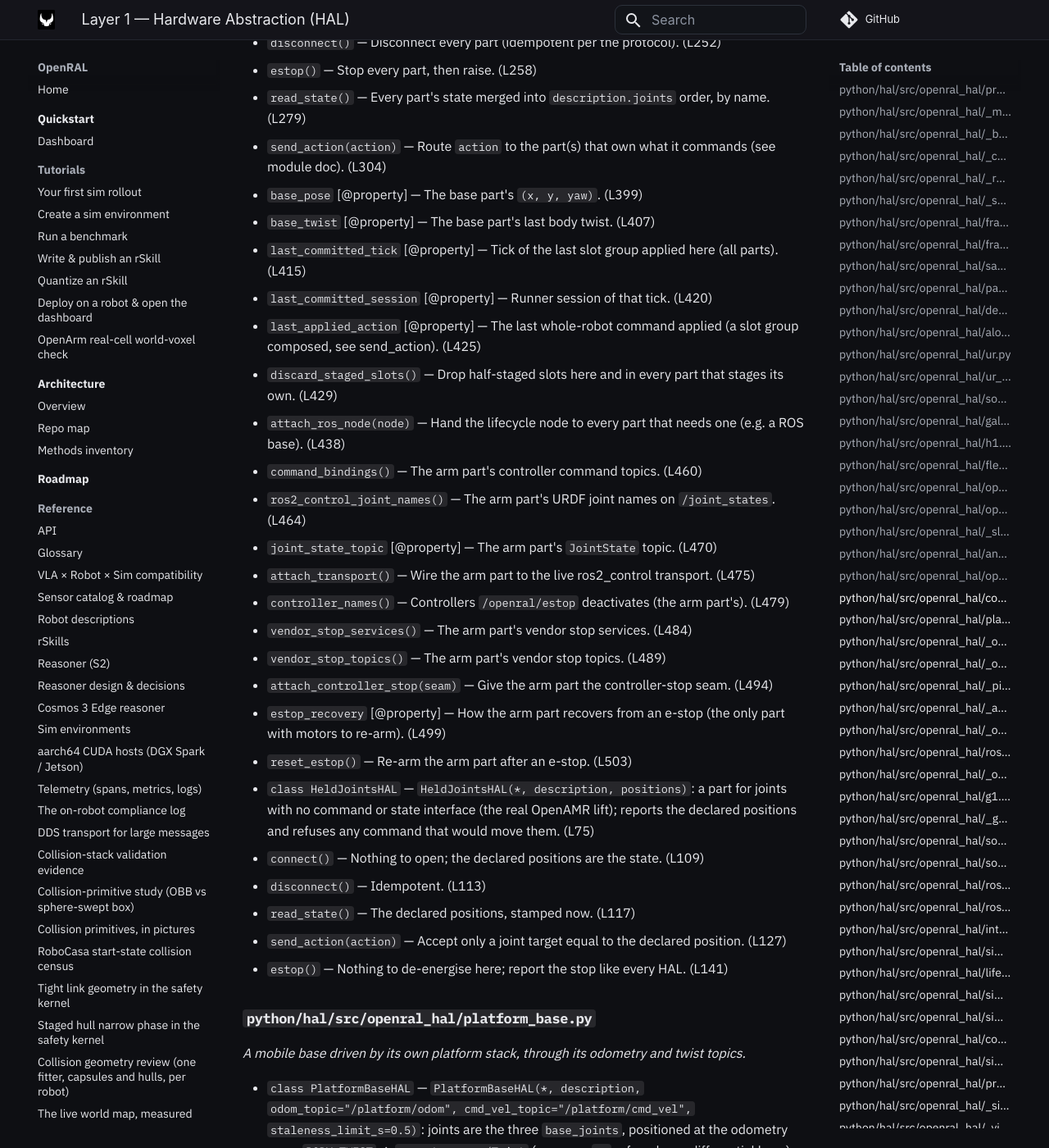
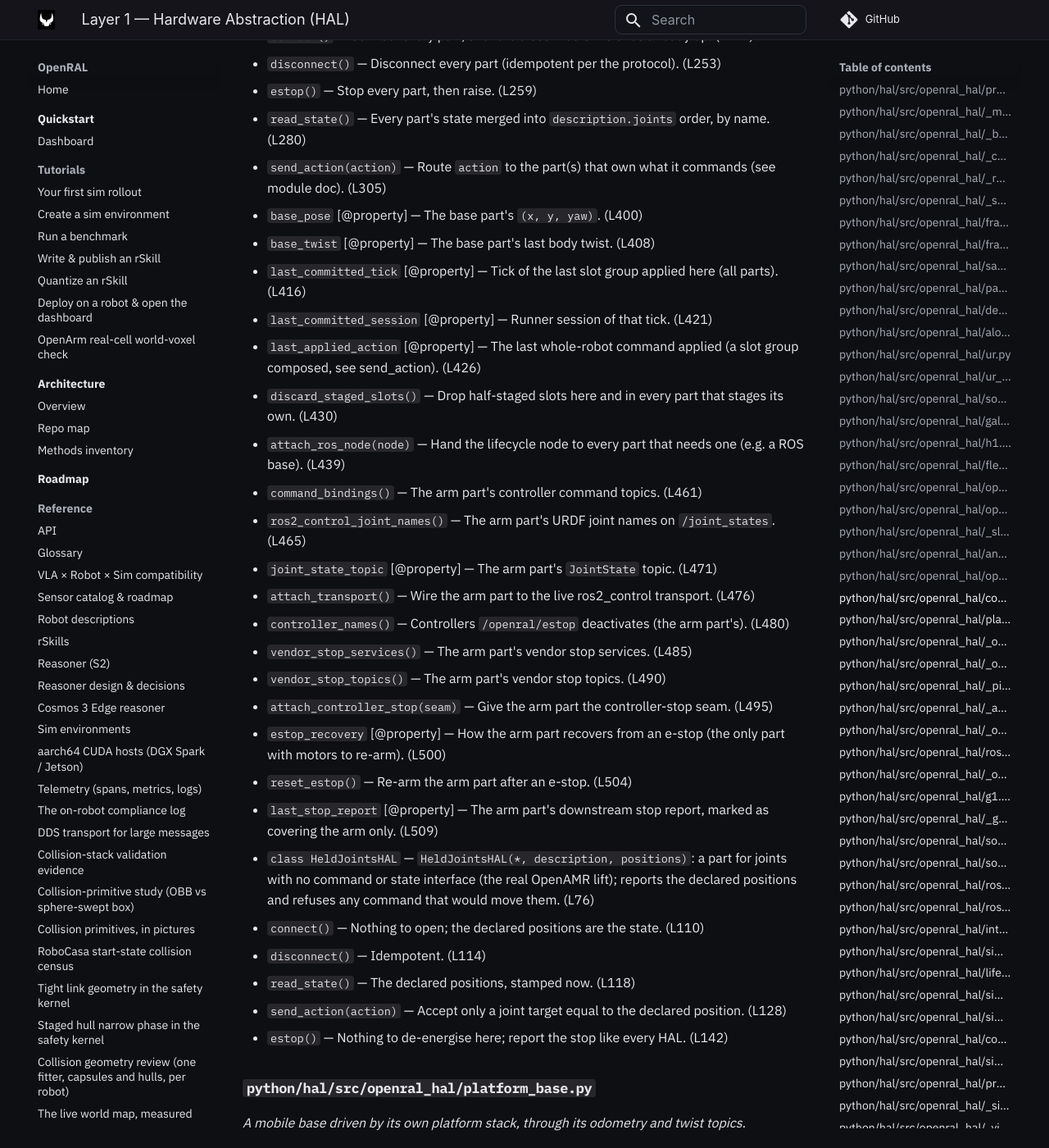
Before and after one commit to OpenRAL/openral, an MkDocs documentation site: the page built from docs/methods/01-hal.md, in a window 1280 px wide and 1400 px high, scrolled down 33392 px. Shown: the whole window at 82% size. Built offline with MkDocs 1.6.1 and Material for MkDocs 9.7.7, drawn with Linux system fonts in a browser that asks for light colours; comment, search, counter and statistics services are not loaded; some of the changed text lies outside the part shown.

Commit message:
fix(hal): the composed OpenAMR real HAL reports its arm's downstream e-stop
The lifecycle node reads DownstreamStopReporting to log FATAL and publish
downstream_stop=unacknowledged when a controller stop is not acknowledged.
ComposedHAL delegated the ros2_control seam but not last_stop_report, so an
OpenAMR e-stop read 'unproven' however it went. It now returns the arm part's
report, with detail naming the base and lift parts it does not cover. Also adds
the Isaac OpenAMR warehouse scene to the sidecar scenes allowed a raised HAL
transition budget.

Co-Authored-By: Claude Opus 5.5 <noreply@anthropic.com>
Claude-Session: https://claude.ai/code/session_01NavzwajvnCFE77Powz2uxM
Signed-off-by: Adrian <adrianllopart@gmail.com>

```diff
--- a/docs/methods/01-hal.md
+++ b/docs/methods/01-hal.md
@@ -483,35 +483,36 @@ _MuJoCo digital twin for OpenAMRobot 2.0 (differential base + DOLD lift + two Op
 ### `python/hal/src/openral_hal/composed.py`
 _One robot HAL composed from part HALs that each own a disjoint set of its joints, by name: an existing arm HAL on a base, without re-implementing either (OpenAMRobot 2.0's real HAL is `OpenArmRealHAL` + `PlatformBaseHAL` + `HeldJointsHAL`)._
 
-- `class ComposedHAL` — `ComposedHAL(*, description, parts)`; `parts` from `hal.parameters.defaults.parts`, each `{entry: "module:Class", robot?: <robots/ id>, joints?: [...], params?: {...}}` (a `robot` part is built from its own manifest; `description` threaded when the constructor names it). Every joint owned by exactly one part, else `ROSConfigError`. `read_state` merges parts by name (oldest stamp); joint rows (padded to robot dof or one per name) are split and re-padded per part; ADR-0102 slot groups are staged here and each part receives only its slots as a group of that size; `GRIPPER_*` by `ee_name`; `BODY_TWIST` to the part with `base_joints`; `estop` stops every part (chained `finally`) and raises. Exposes `base_pose`/`base_twist`, slot-watermark members, `discard_staged_slots`, `attach_ros_node`, and the `RosControlDrivable`/`ControllerStoppable` members, delegated to its one ros2_control part. (L146)
-  - `connect()` — Connect every part; a failure disconnects the ones already up. (L240)
-  - `disconnect()` — Disconnect every part (idempotent per the protocol). (L252)
-  - `estop()` — Stop every part, then raise. (L258)
-  - `read_state()` — Every part's state merged into ``description.joints`` order, by name. (L279)
-  - `send_action(action)` — Route ``action`` to the part(s) that own what it commands (see module doc). (L304)
-  - `base_pose` [@property] — The base part's ``(x, y, yaw)``. (L399)
-  - `base_twist` [@property] — The base part's last body twist. (L407)
-  - `last_committed_tick` [@property] — Tick of the last slot group applied here (all parts). (L415)
-  - `last_committed_session` [@property] — Runner session of that tick. (L420)
-  - `last_applied_action` [@property] — The last whole-robot command applied (a slot group composed, see send_action). (L425)
-  - `discard_staged_slots()` — Drop half-staged slots here and in every part that stages its own. (L429)
-  - `attach_ros_node(node)` — Hand the lifecycle node to every part that needs one (e.g. a ROS base). (L438)
-  - `command_bindings()` — The arm part's controller command topics. (L460)
-  - `ros2_control_joint_names()` — The arm part's URDF joint names on ``/joint_states``. (L464)
-  - `joint_state_topic` [@property] — The arm part's ``JointState`` topic. (L470)
-  - `attach_transport()` — Wire the arm part to the live ros2_control transport. (L475)
-  - `controller_names()` — Controllers ``/openral/estop`` deactivates (the arm part's). (L479)
-  - `vendor_stop_services()` — The arm part's vendor stop services. (L484)
-  - `vendor_stop_topics()` — The arm part's vendor stop topics. (L489)
-  - `attach_controller_stop(seam)` — Give the arm part the controller-stop seam. (L494)
-  - `estop_recovery` [@property] — How the arm part recovers from an e-stop (the only part with motors to re-arm). (L499)
-  - `reset_estop()` — Re-arm the arm part after an e-stop. (L503)
-- `class HeldJointsHAL` — `HeldJointsHAL(*, description, positions)`: a part for joints with no command or state interface (the real OpenAMR lift); reports the declared positions and refuses any command that would move them. (L75)
-  - `connect()` — Nothing to open; the declared positions are the state. (L109)
-  - `disconnect()` — Idempotent. (L113)
-  - `read_state()` — The declared positions, stamped now. (L117)
-  - `send_action(action)` — Accept only a joint target equal to the declared position. (L127)
-  - `estop()` — Nothing to de-energise here; report the stop like every HAL. (L141)
+- `class ComposedHAL` — `ComposedHAL(*, description, parts)`; `parts` from `hal.parameters.defaults.parts`, each `{entry: "module:Class", robot?: <robots/ id>, joints?: [...], params?: {...}}` (a `robot` part is built from its own manifest; `description` threaded when the constructor names it). Every joint owned by exactly one part, else `ROSConfigError`. `read_state` merges parts by name (oldest stamp); joint rows (padded to robot dof or one per name) are split and re-padded per part; ADR-0102 slot groups are staged here and each part receives only its slots as a group of that size; `GRIPPER_*` by `ee_name`; `BODY_TWIST` to the part with `base_joints`; `estop` stops every part (chained `finally`) and raises. Exposes `base_pose`/`base_twist`, slot-watermark members, `discard_staged_slots`, `attach_ros_node`, and the `RosControlDrivable`/`ControllerStoppable`/`DownstreamStopReporting` members, delegated to its one ros2_control part (`last_stop_report` is that part's report with `detail` naming the parts it does not cover). (L147)
+  - `connect()` — Connect every part; a failure disconnects the ones already up. (L241)
+  - `disconnect()` — Disconnect every part (idempotent per the protocol). (L253)
+  - `estop()` — Stop every part, then raise. (L259)
+  - `read_state()` — Every part's state merged into ``description.joints`` order, by name. (L280)
+  - `send_action(action)` — Route ``action`` to the part(s) that own what it commands (see module doc). (L305)
+  - `base_pose` [@property] — The base part's ``(x, y, yaw)``. (L400)
+  - `base_twist` [@property] — The base part's last body twist. (L408)
+  - `last_committed_tick` [@property] — Tick of the last slot group applied here (all parts). (L416)
+  - `last_committed_session` [@property] — Runner session of that tick. (L421)
+  - `last_applied_action` [@property] — The last whole-robot command applied (a slot group composed, see send_action). (L426)
+  - `discard_staged_slots()` — Drop half-staged slots here and in every part that stages its own. (L430)
+  - `attach_ros_node(node)` — Hand the lifecycle node to every part that needs one (e.g. a ROS base). (L439)
+  - `command_bindings()` — The arm part's controller command topics. (L461)
+  - `ros2_control_joint_names()` — The arm part's URDF joint names on ``/joint_states``. (L465)
+  - `joint_state_topic` [@property] — The arm part's ``JointState`` topic. (L471)
+  - `attach_transport()` — Wire the arm part to the live ros2_control transport. (L476)
+  - `controller_names()` — Controllers ``/openral/estop`` deactivates (the arm part's). (L480)
+  - `vendor_stop_services()` — The arm part's vendor stop services. (L485)
+  - `vendor_stop_topics()` — The arm part's vendor stop topics. (L490)
+  - `attach_controller_stop(seam)` — Give the arm part the controller-stop seam. (L495)
+  - `estop_recovery` [@property] — How the arm part recovers from an e-stop (the only part with motors to re-arm). (L500)
+  - `reset_estop()` — Re-arm the arm part after an e-stop. (L504)
+  - `last_stop_report` [@property] — The arm part's downstream stop report, marked as covering the arm only. (L509)
+- `class HeldJointsHAL` — `HeldJointsHAL(*, description, positions)`: a part for joints with no command or state interface (the real OpenAMR lift); reports the declared positions and refuses any command that would move them. (L76)
+  - `connect()` — Nothing to open; the declared positions are the state. (L110)
+  - `disconnect()` — Idempotent. (L114)
+  - `read_state()` — The declared positions, stamped now. (L118)
+  - `send_action(action)` — Accept only a joint target equal to the declared position. (L128)
+  - `estop()` — Nothing to de-energise here; report the stop like every HAL. (L142)
 
 ### `python/hal/src/openral_hal/platform_base.py`
 _A mobile base driven by its own platform stack, through its odometry and twist topics._
```
Also changed, not shown: 3 other files.
